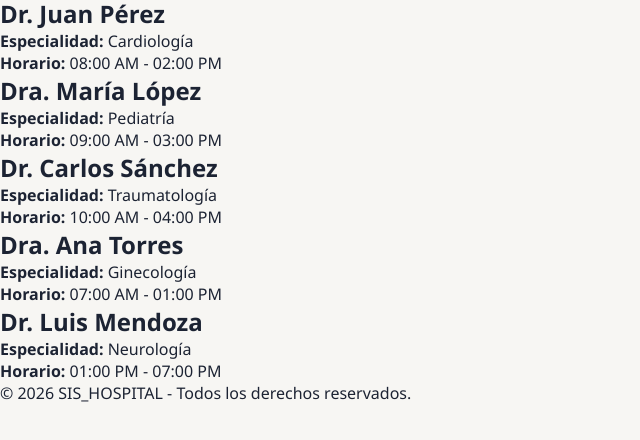
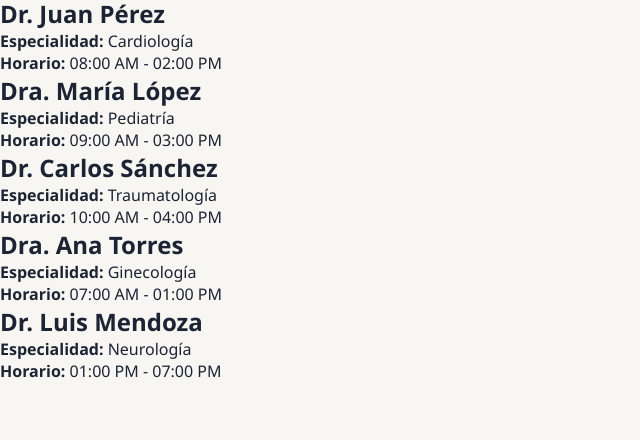
Before and after one commit to sebasbarreto907/Sis_Hospital, a plain HTML site: page index/Lista_Doc.html in a window 1280 px wide. Shown: the part 68-508 px from the top of the page, without its empty margins (0-640 px from the left). Drawn offline with Linux system fonts and the light colour scheme.

Commit message:
list_doc

```diff
--- a/index/Lista_Doc.html
+++ b/index/Lista_Doc.html
@@ -49,9 +49,5 @@
         </section>
     </main>
 
-    <footer>
-        <p>&copy; 2026 SIS_HOSPITAL - Todos los derechos reservados.</p>
-    </footer>
-
 </body>
 </html>
```
Also changed, not shown: index/lista_Doc.html (+0 -4 lines).
